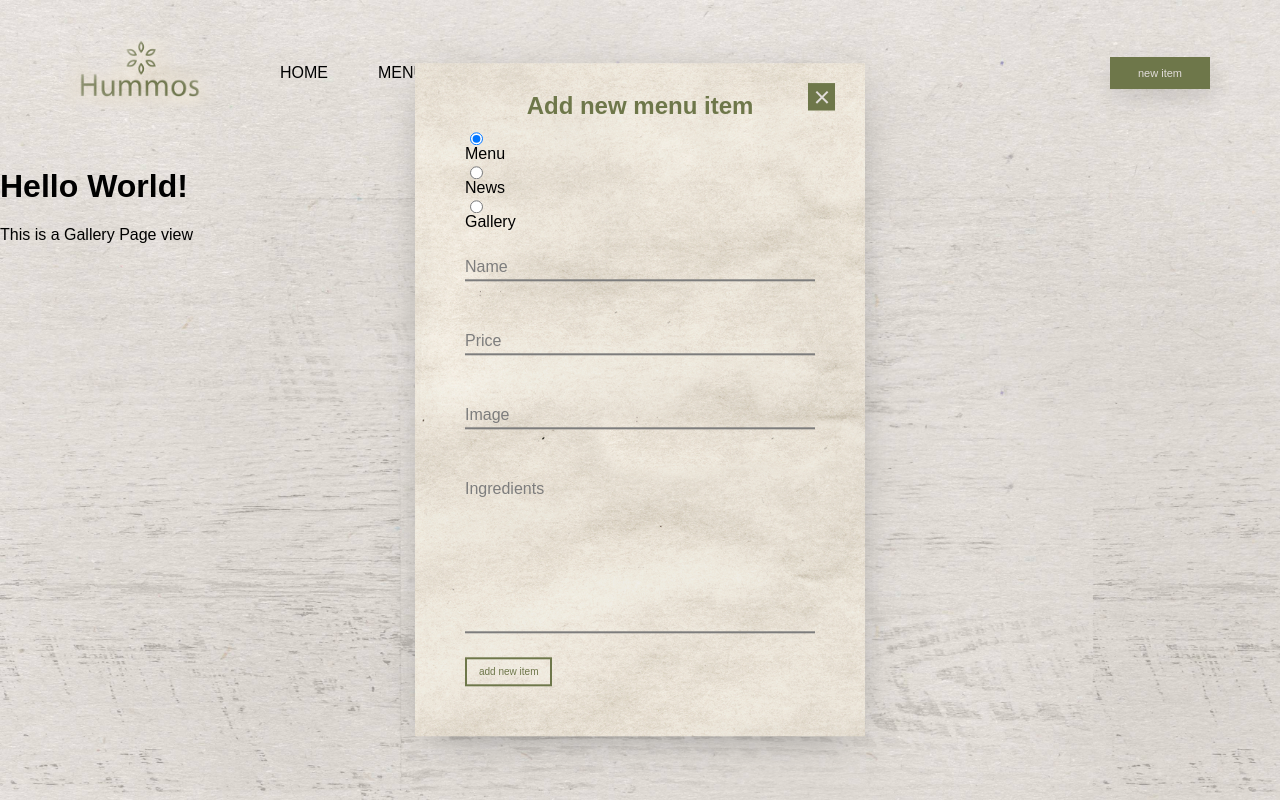
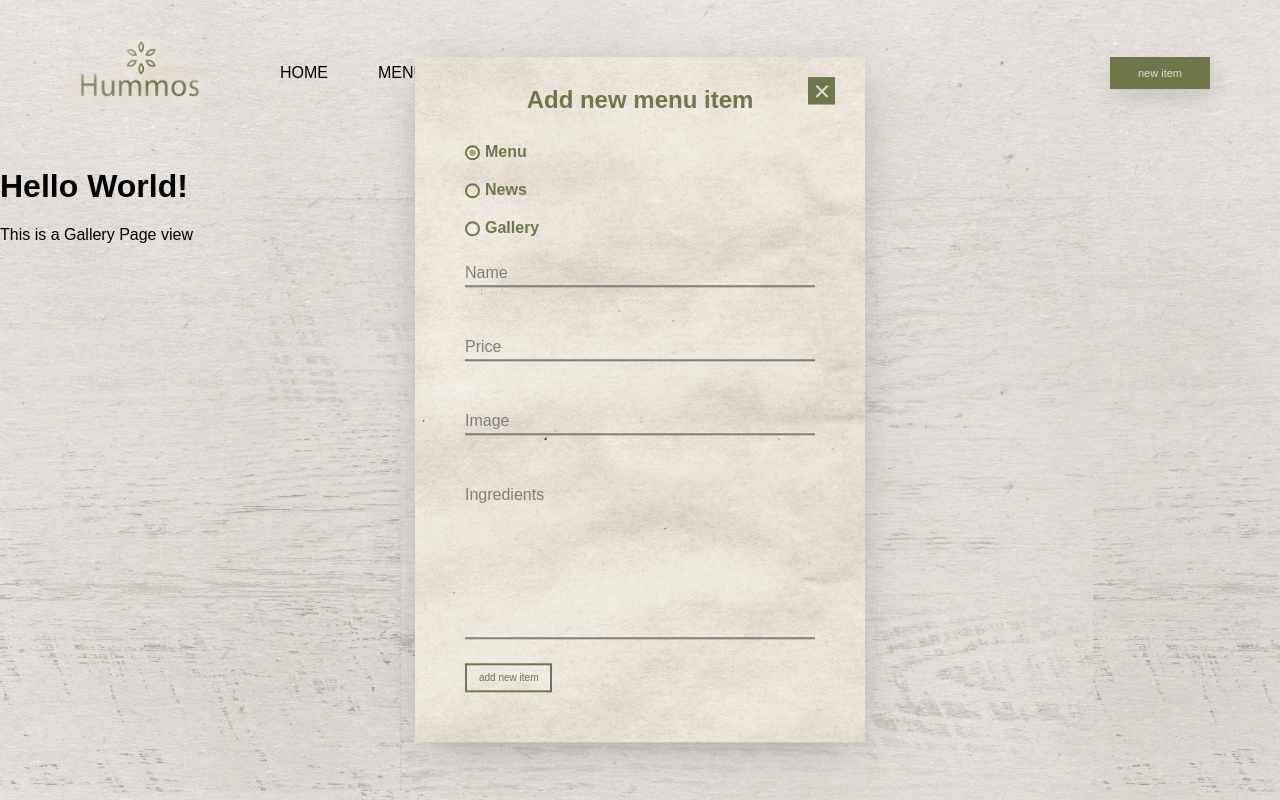
Before and after one commit to halahasz/React-Restaurant-App, a React (Create React App) app: page /gallery in a window 1280 px wide. Built offline with nearby package versions, Linux system fonts and the light colour scheme; a web font is replaced by a local one.

Commit message:
styled radio buttons

```diff
--- a/src/components/Form/Form.js
+++ b/src/components/Form/Form.js
@@ -36,27 +36,33 @@ class Form extends React.Component {
           className={styles.form}
           onSubmit={this.props.submitFn}
         >
+        <label className={styles.radio} htmlFor={types.menu}>
           <input
             id={types.menu}
             type="radio"
             checked={this.state.activeOption === types.menu}
             onChange={() => this.handleRadioButtonCHange(types.menu)}
           />
-          <label htmlFor={types.menu}>Menu</label>
+          <div className={styles.radioButton} />
+          Menu</label>
+          <label className={styles.radio}  htmlFor={types.news}>
           <input
             id={types.news}
             type="radio"
             checked={this.state.activeOption === types.news}
             onChange={() => this.handleRadioButtonCHange(types.news)}
           />
-          <label htmlFor={types.news}>News</label>
+          <div className={styles.radioButton} />
+          News</label>
+          <label className={styles.radio} htmlFor={types.gallery}>
           <input
             id={types.gallery}
             type="radio"
             checked={this.state.activeOption === types.gallery}
             onChange={() => this.handleRadioButtonCHange(types.gallery)}
           />
-          <label htmlFor={types.gallery}>Gallery</label>
+          <div className={styles.radioButton} />
+          Gallery</label>
           <Input name="name" label="Name" maxLength={30} />
           <Input name="price" label="Price" />
           <Input name="image" label="Image" />
--- a/src/components/Form/Form.module.scss
+++ b/src/components/Form/Form.module.scss
@@ -25,3 +25,29 @@
     }
   }
 }
+.radio {
+  position: relative;
+  display: inline-flex;
+  align-items: center;
+  margin: 20px 20px 0 0;
+  font-weight: 700;
+  color: #6e774a;
+
+  input {
+    opacity: 0;
+    position: absolute;
+  }
+
+  &Button {
+    margin-right: 5px;
+    width: 15px;
+    height: 15px;
+    border-radius: 50%;
+    border: 2px solid #6e774a;
+  }
+
+  input:checked + &Button {
+    background-color: #a8b15b;
+    box-shadow: inset 0 0 0 2px white;
+  }
+}
```
